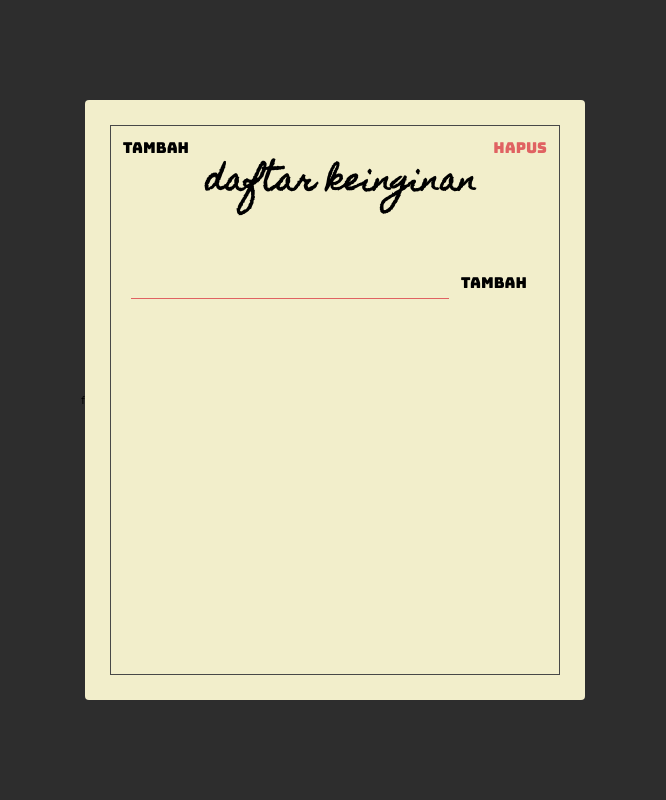
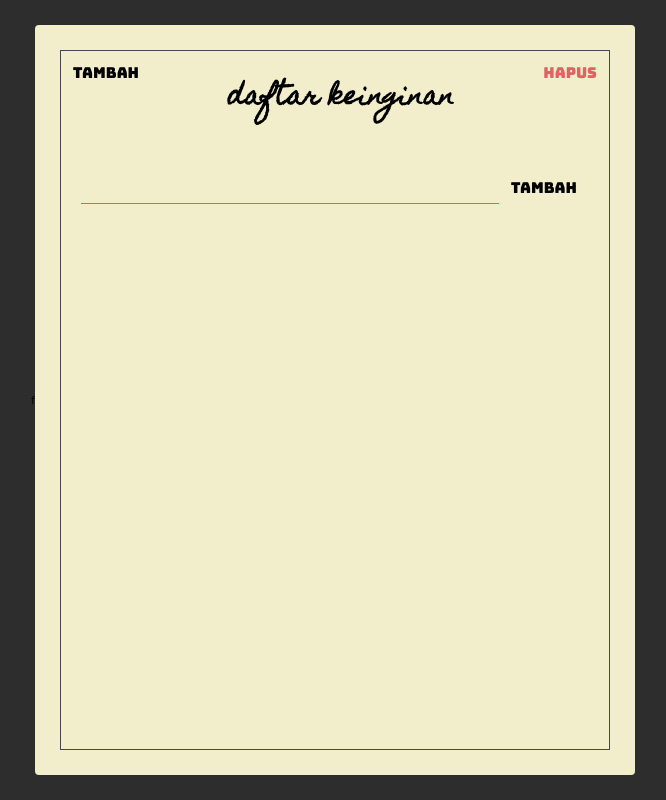
Before and after one commit to bayulable/belajar1, a website: page index.html in a window 1280 px wide. Shown: the whole page, without its empty margins (307-973 px from the left). Drawn offline with Linux system fonts and the light colour scheme.

Commit message:
ngedit ukuran dikit

```diff
--- a/styles.css
+++ b/styles.css
@@ -33,8 +33,8 @@ html {
 }
 
 .container {
-  width: 500px;
-  height: 600px;
+  width: 600px;
+  height: 750px;
   background-color: #f2eecb;
   border-radius: 4px;
 
@@ -56,7 +56,7 @@ html {
 .header-title {
   flex: 1;
   font-family: "Homemade Apple", cursive;
-  font-size: 3rem;
+  font-size: 2.5rem;
   text-transform: lowercase;
 
   text-align: center;
```
